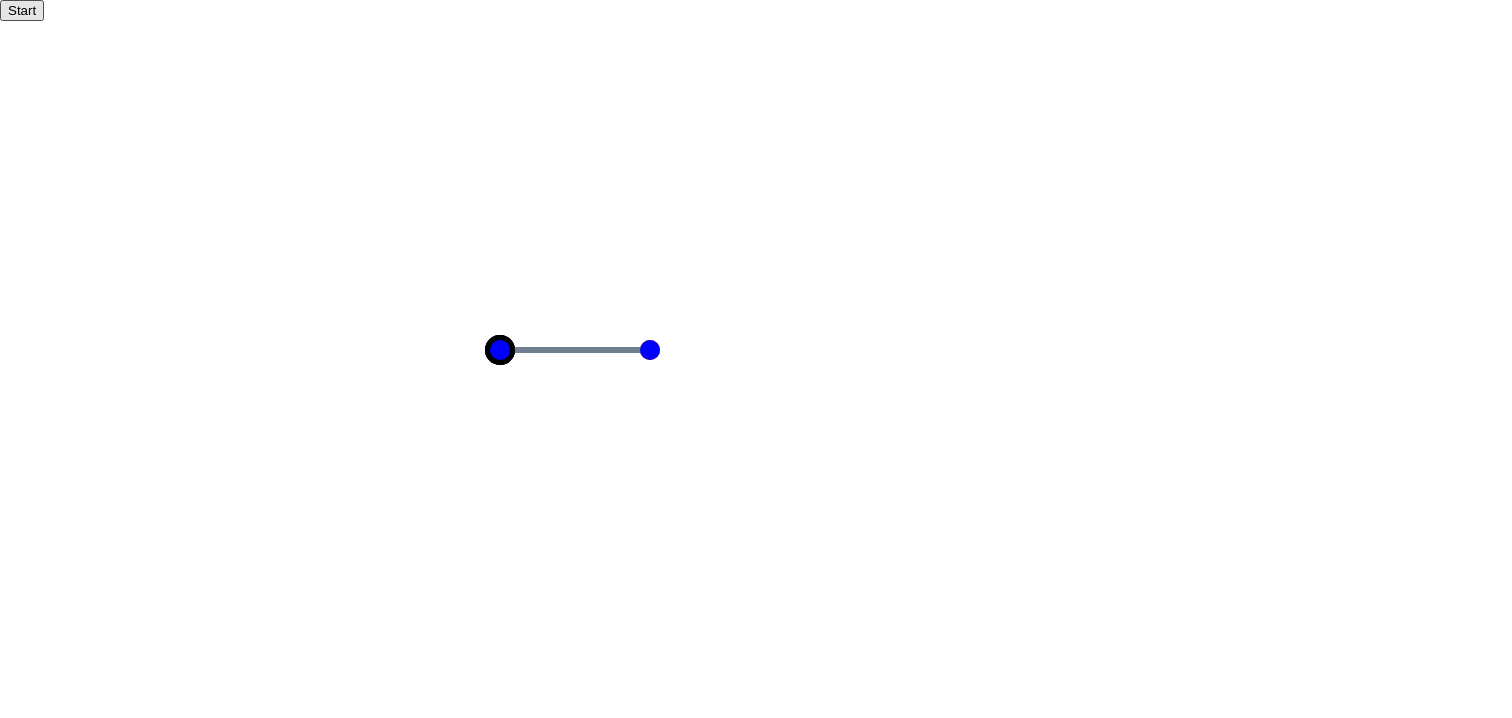
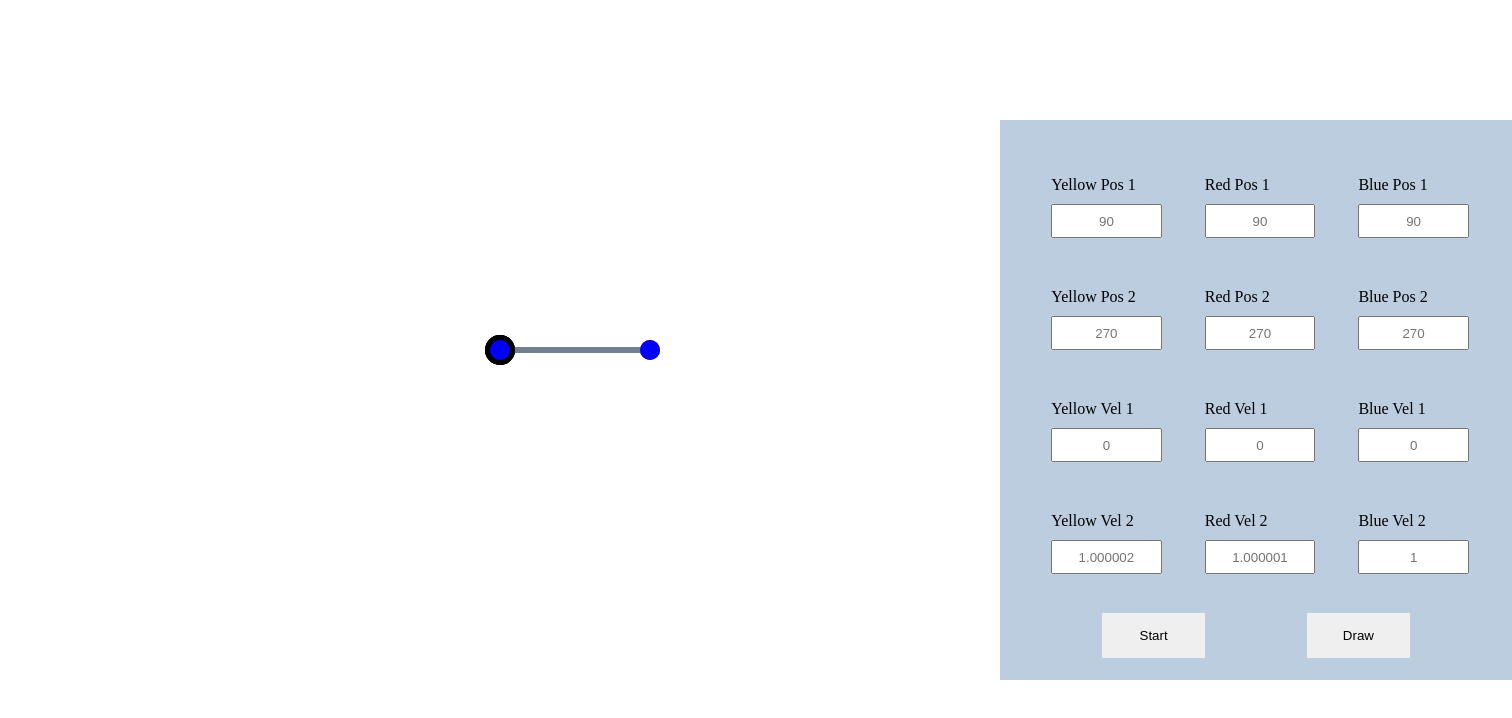
Before and after one commit to GoodMarigold959/Double_Pendulum, a plain HTML site: page index.html in a window 1280 px wide. Shown: the whole page, 1512 px wide, since content can reach past the window. Drawn offline with Linux system fonts and the light colour scheme.

Commit message:
Update style.css

```diff
--- a/style.css
+++ b/style.css
@@ -57,7 +57,181 @@ body
     stroke: slategray;
 }
 
+#start, #draw
+{
+    position: absolute;
+    top: 88%;
+
+    height: 8%;
+    width: 20%;
+    border: 0;
+    box-shadow: none;
+    border-radius: 0px;
+}
+
 #start
 {
+    left: 20%;
+}
+
+#draw
+{
+    left: 60%;
+}
+
+#ui
+{
     position: absolute;
+    background-color: rgb(189, 205, 224);
+    width: 40%;
+    height: 70%;
+    top: 15%;
+    left: 1000px;
 }
+
+#Theta1, #Theta2, #dTheta1, #dTheta2
+{
+    align-self: center;
+    text-align: center;
+    position: absolute;
+    width: 20%;
+    height: 5%;
+    left: 10%
+
+}
+
+
+#Theta1-2, #Theta2-2, #dTheta1-2, #dTheta2-2
+{
+    align-self: center;
+    text-align: center;
+    position: absolute;
+    width: 20%;
+    height: 5%;
+    left: 40%
+}
+
+#Theta1-3, #Theta2-3, #dTheta1-3, #dTheta2-3
+{
+    align-self: center;
+    text-align: center;
+    position: absolute;
+    width: 20%;
+    height: 5%;
+    left: 70%
+}
+
+/**/
+
+#Theta1
+{
+    top: 15%;
+}
+#Theta2
+{
+    top: 35%
+}
+#dTheta1
+{
+    top: 55%;
+}
+#dTheta2
+{
+    top: 75%;
+}
+#Theta1-2
+{
+    top: 15%;
+}
+#Theta2-2
+{
+    top: 35%
+}
+#dTheta1-2
+{
+    top: 55%;
+}
+#dTheta2-2
+{
+    top: 75%;
+}
+#Theta1-3
+{
+    top: 15%;
+}
+#Theta2-3
+{
+    top: 35%
+}
+#dTheta1-3
+{
+    top: 55%;
+}
+#dTheta2-3
+{
+    top: 75%;
+}
+
+#yp1, #yp2, #yv1, #yv2
+{
+    position: absolute;
+    left: 10%;
+}
+#yp1
+{
+    top: 10%;
+}
+#yp2
+{
+    top: 30%;
+}
+#yv1
+{
+    top: 50%;
+}
+#yv2
+{
+    top: 70%;
+}
+#rp1, #rp2, #rv1, #rv2
+{
+    position: absolute;
+    left: 40%;
+}
+#rp1
+{
+    top: 10%;
+}
+#rp2
+{
+    top: 30%;
+}
+#rv1
+{
+    top: 50%;
+}
+#rv2
+{
+    top: 70%;
+}
+#bp1, #bp2, #bv1, #bv2
+{
+    position: absolute;
+    left: 70%;
+}
+#bp1
+{
+    top: 10%;
+}
+#bp2
+{
+    top: 30%;
+}
+#bv1
+{
+    top: 50%;
+}
+#bv2
+{
+    top: 70%;
+}
```
